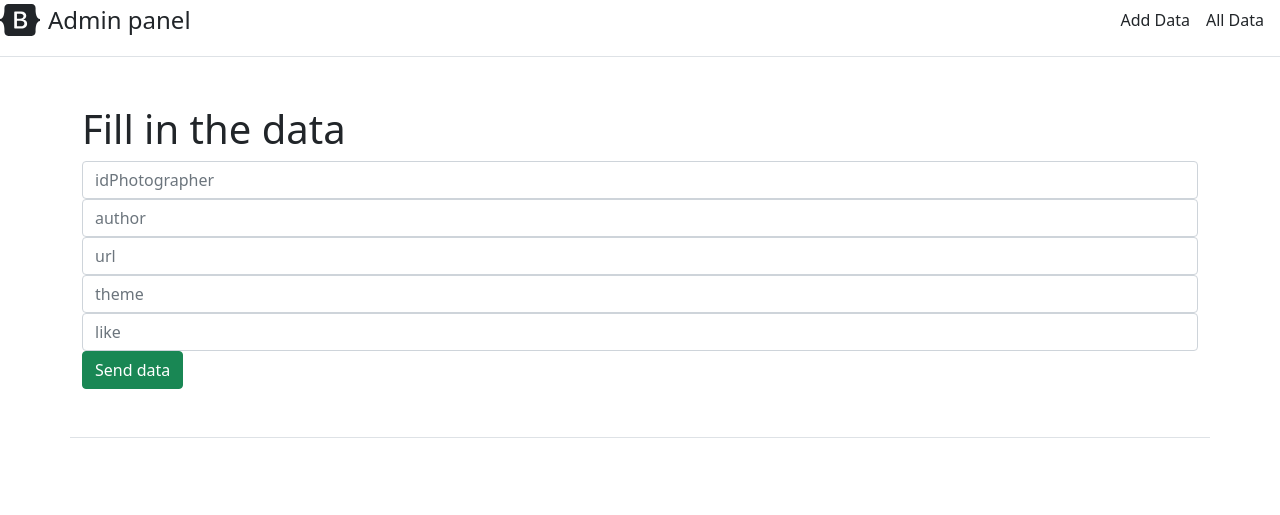
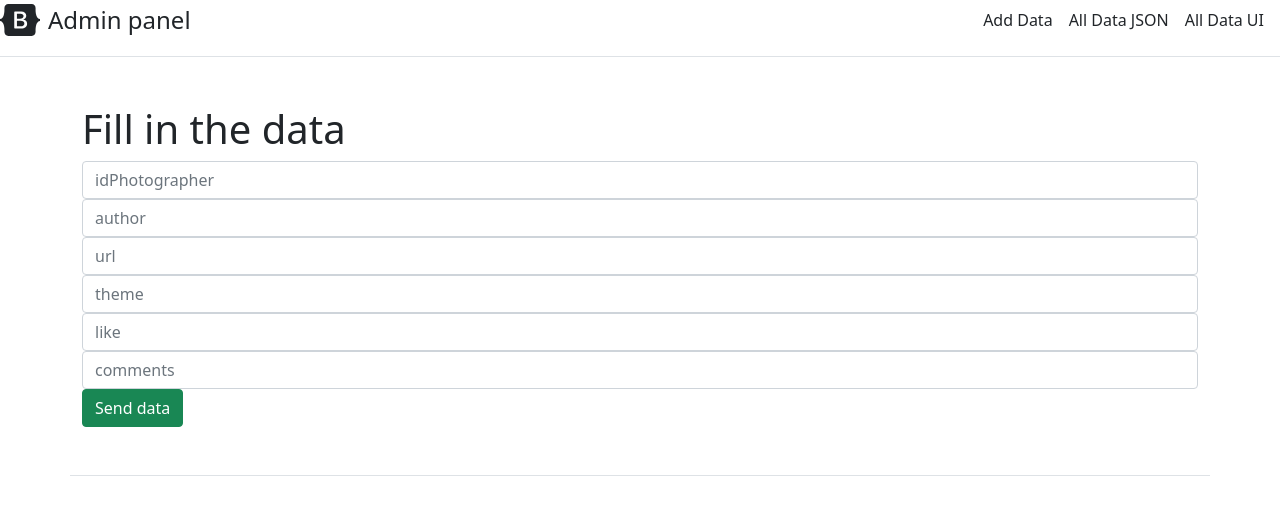
Before and after one commit to Dizze222/folu-social-network-server, a Flask app: page / in a window 1280 px wide. Shown: the top 515 px of the page. Run offline with Flask 2, Linux system fonts and the light colour scheme.

Commit message:
added comments

```diff
--- a/app.py
+++ b/app.py
@@ -19,6 +19,7 @@ class Article(db.Model):
     url = db.Column(db.String, nullable=False)
     like = db.Column(db.Integer, nullable=False)
     date = db.Column(db.DateTime, default=datetime.utcnow)
+    comments = db.Column(db.String, default=False)
 
     def __repr__(self):
         return '<Article %r' % self.id
@@ -27,16 +28,19 @@ class Article(db.Model):
 @app.route('/posts', methods=['GET', 'POST'])
 def getDataFromCLient():
     array = []
+    arrayOfComment = []
     if request.method == 'GET':
         articles = Article.query.order_by(Article.date).all()
         for i in articles:
+            arrayOfComment.append(str(i.comments))
             array.append(
                 {
                     'idPhotographer': int(i.idPhotographer),
                     'author': str(i.author),
                     'url': str(i.url),
                     'theme': str(i.theme),
-                    'like': int(i.like)
+                    'like': int(i.like),
+                    'comments': arrayOfComment
                 }
             )
         try:
@@ -67,7 +71,9 @@ def getDataFromCLient():
             url = str(request.form['url'])
             theme = str(request.form['theme'])
             like = int(request.form['like'])
-            article = Article(idPhotographer=idPhotographer, author=author, url=url, theme=theme, like=like)
+            comments = str(request.form['comments'])
+            article = Article(idPhotographer=idPhotographer, author=author, url=url, theme=theme, like=like,
+                              comments=comments)
             for i in articles:
                 if int(i.idPhotographer) == int(idPhotographer) and str(i.author) == str(author) and str(i.url) == str(
                         url) and str(i.theme) == str(theme):
@@ -75,7 +81,7 @@ def getDataFromCLient():
             db.session.add(article)
             db.session.commit()
         except Exception:
-            print(Exception)
+
             return "Error"
 
 
@@ -87,7 +93,9 @@ def create_article():
         url = str(request.form['url'])
         theme = str(request.form['theme'])
         like = int(request.form['like'])
-        article = Article(idPhotographer=idPhotographer, author=author, url=url, theme=theme, like=like)
+        comments = str(request.form['comments'])
+        article = Article(idPhotographer=idPhotographer, author=author, url=url, theme=theme, like=like,
+                          comments=comments)
         db.session.add(article)
         db.session.commit()
         return redirect('posts')
--- a/templates/base.html
+++ b/templates/base.html
@@ -16,7 +16,8 @@
     </a>
     <nav class="d-inline-flex mt-2 mt-md-0 ms-md-auto">
         <a class="me-3 py-2 text-dark text-decoration-none" href="/">Add Data</a>
-        <a class="me-3 py-2 text-dark text-decoration-none" href="/posts">All Data</a>
+        <a class="me-3 py-2 text-dark text-decoration-none" href="/posts">All Data JSON</a>
+        <a class="me-3 py-2 text-dark text-decoration-none" href="/dfgfdsc">All Data UI</a>
     </nav>
 </div>
 <body>
--- a/templates/create-article.html
+++ b/templates/create-article.html
@@ -1,6 +1,6 @@
 {% extends 'base.html' %}
 {% block title %}
-Добавление чисел
+Add Data
 {% endblock %}
 {% block body %}
 <div class="container mt-5">
@@ -11,6 +11,7 @@
         <input type="text" name="url" id ="url" class="form-control" placeholder = "url">
         <input type="text" name="theme" id ="theme" class="form-control" placeholder = "theme">
         <input type="text" name="like" id ="like" class="form-control" placeholder = "like">
+        <input type="text" name="comments" id ="comments" class="form-control" placeholder = "comments">
         <input type="submit" class="btn btn-success" value="Send data">
     </form>
 </div>
```
Also changed, not shown: templates/post_detail.html (added, +15 -0 lines), templates/posts.html (added, +21 -0 lines), blog.db (deleted).
